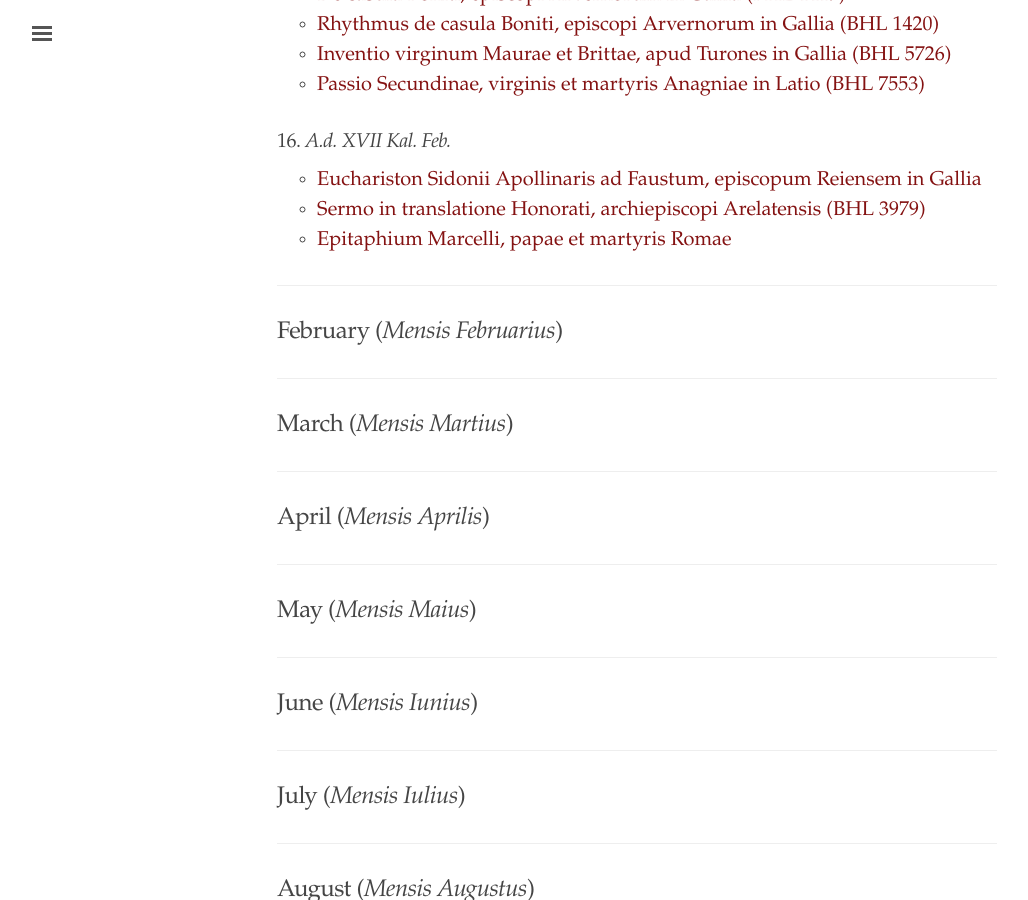
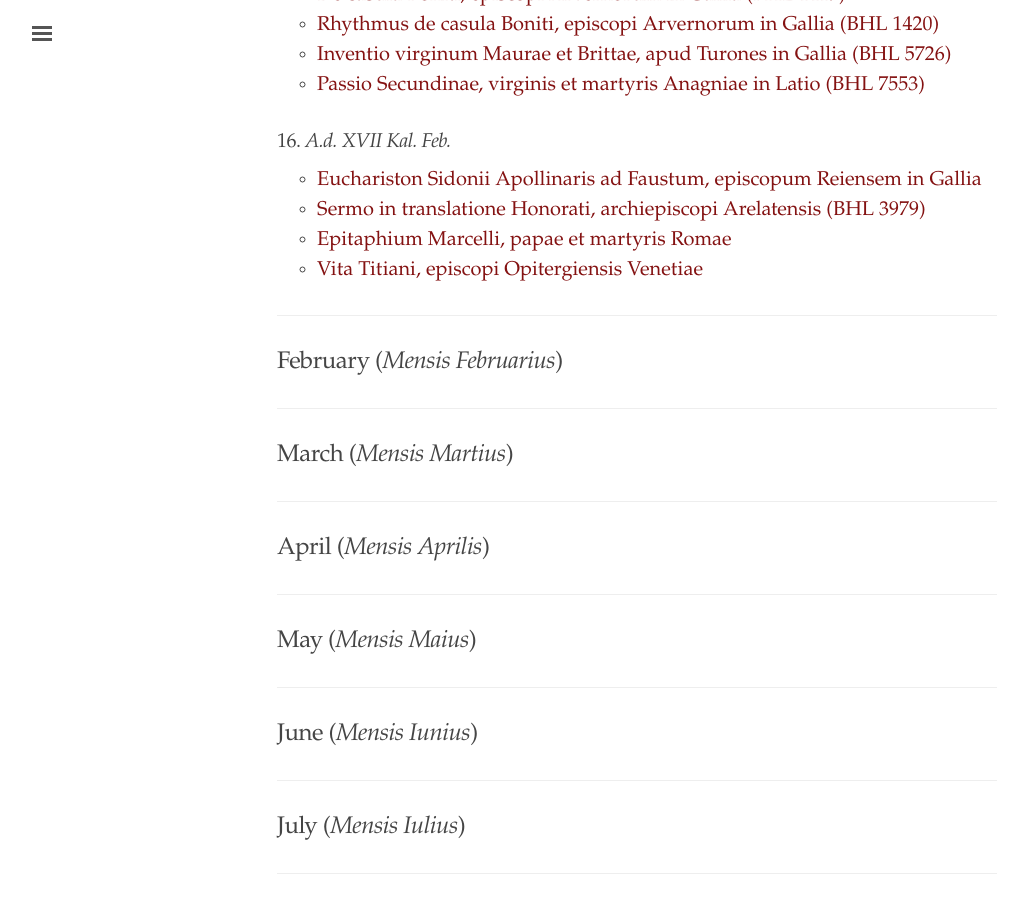
Before and after one commit to cjkoepke1/latin-hagiography, a Jekyll site: the page built from index.md, in a window 1280 px wide and 900 px high, scrolled down 5105 px. Shown: the whole window, without its empty margins (3-1031 px from the left). Built offline with Jekyll 4.4.1, drawn with Linux system fonts in a browser that asks for light colours.

Commit message:
Added Vita Titiani episcopi Opitergiensis

```diff
--- a/index.md
+++ b/index.md
@@ -181,6 +181,7 @@ title: "Latin Hagiography"
 - [Euchariston Sidonii Apollinaris ad Faustum, episcopum Reiensem in Gallia](https://cjkoepke1.github.io/latin-hagiography/texts/euchariston-ad-faustum/)
 - [Sermo in translatione Honorati, archiepiscopi Arelatensis (BHL 3979)](https://cjkoepke1.github.io/latin-hagiography/texts/sermo-in-translatione-honorati/)
 - [Epitaphium Marcelli, papae et martyris Romae](https://cjkoepke1.github.io/latin-hagiography/texts/epitaphium-marcelli-papae/)
+- [Vita Titiani, episcopi Opitergiensis Venetiae](https://cjkoepke1.github.io/latin-hagiography/texts/vita-titiani-opitergiensis/)
 
 ---
 
```
